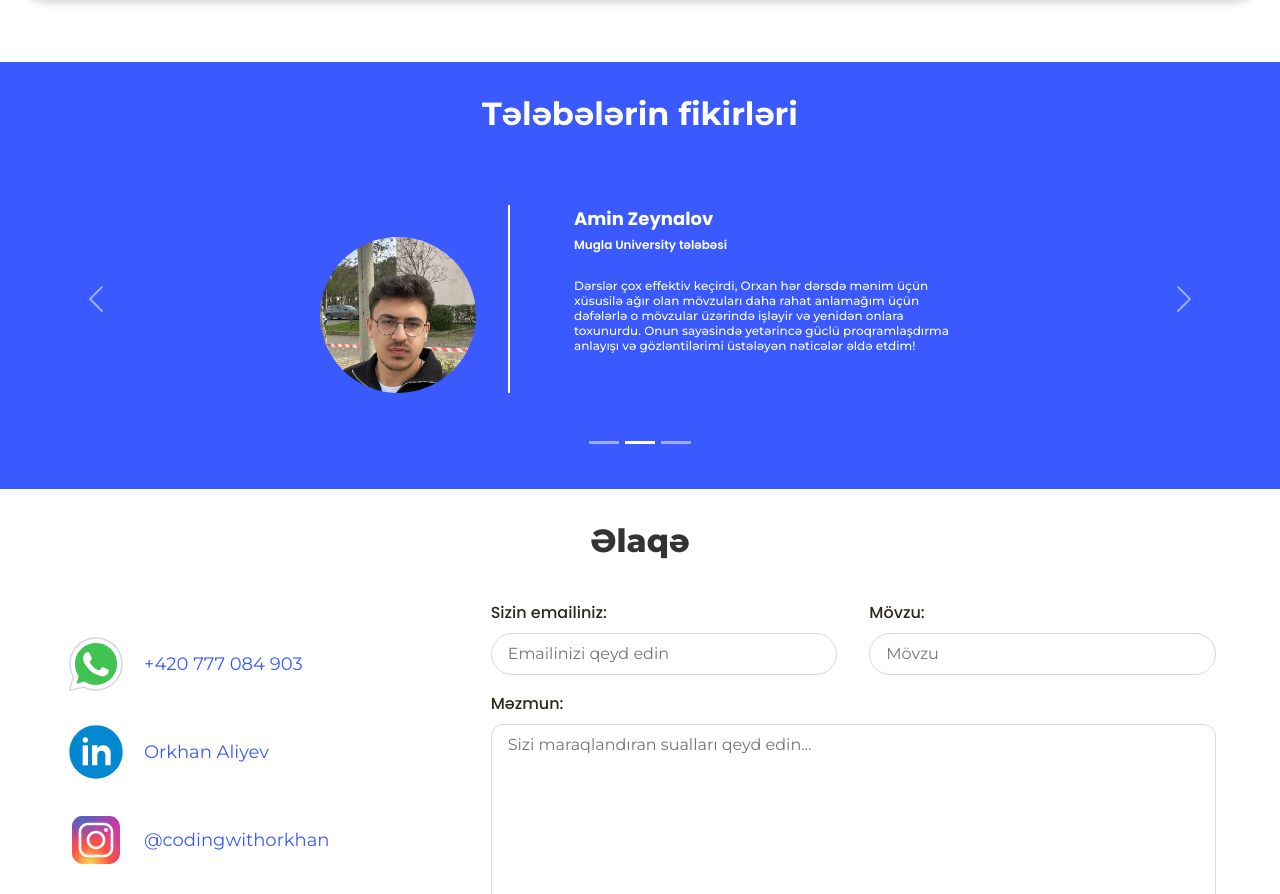
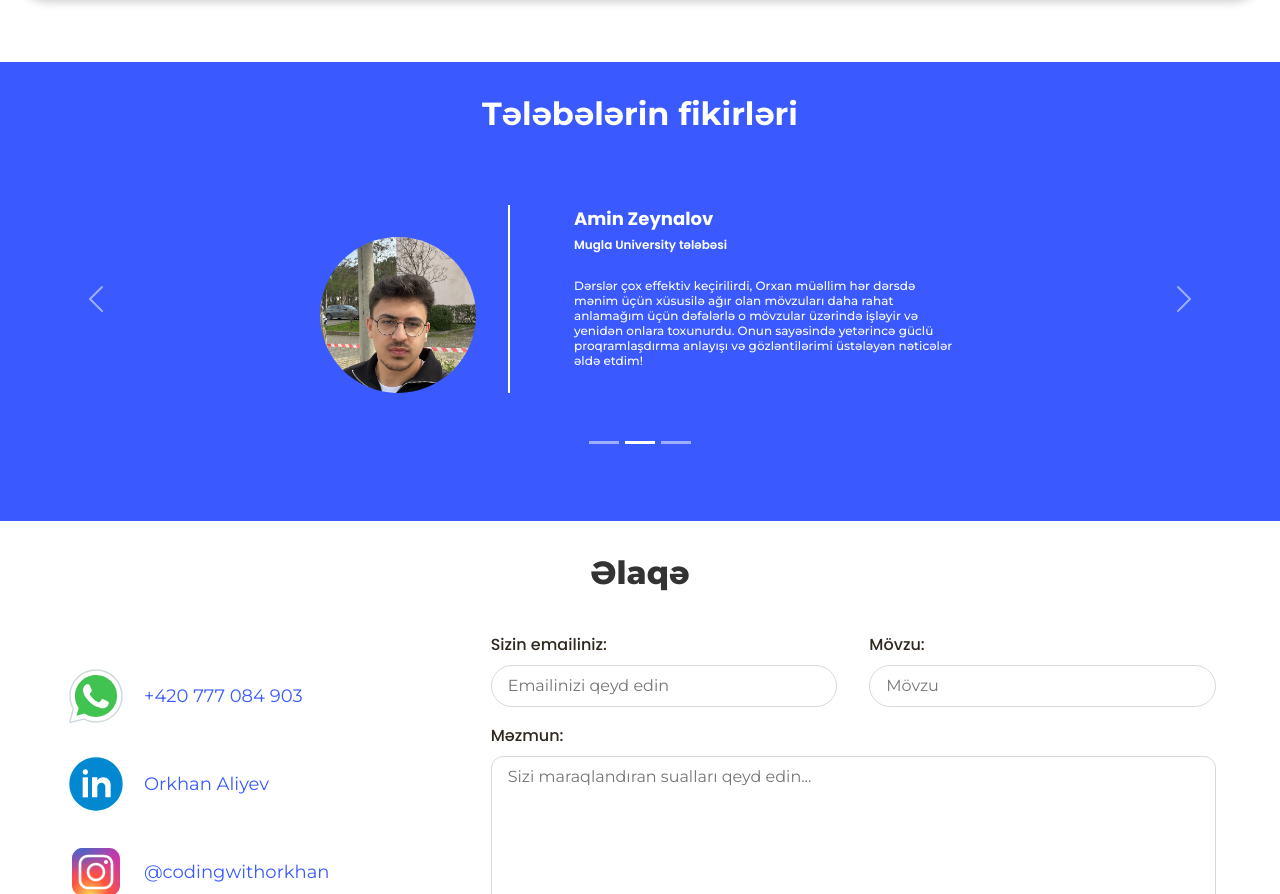
Before and after one commit to orkhen/tutoring_site, a React (Create React App) app: page / in a window 1280 px wide. Shown: the part 3426-4320 px from the top of the page. Built offline with nearby package versions, Linux system fonts and the light colour scheme.

Commit message:
2/28/2024 7:46PM

```diff
--- a/src/components/Students/Students.jsx
+++ b/src/components/Students/Students.jsx
@@ -41,7 +41,7 @@ const Students = () => {
 
             <Carousel
               // indicators={false}
-              // interval={0}
+              interval={3500}
             >
                 <Carousel.Item className=''>
                   <div className="carousel-item-container d-flex justify-content-center">
@@ -49,7 +49,7 @@ const Students = () => {
                       photo={StudentAykhan}
                       name={'Aykhan Mustafayev'}
                       uni={'KU Leuven tələbəsi'}
-                      opinion={'Asan, keyfiyyətli, və əla təlim. Orxan mənim üçün əvvəllər anlamaqda çətinlik çəkdiyim konseptləri çox gözəl izah etdi. Dərsləri çox rahat və dostcasına keçir, heç bir təzyiq yox idi. Hər dərsdən sonra keçdiyimiz mövzular üzrə mənə çox rahat və aydı materiallarla yanaşı praktiki ev tapşırıqları da verirdi.'}
+                      opinion={'Asan, keyfiyyətli, və əla təlim. Orxan müəllim mənim üçün əvvəllər anlamaqda çətinlik çəkdiyim konseptləri çox gözəl izah etdi. Dərsləri çox rahat və dostcasına keçir, heç bir təzyiq yox idi. Hər dərsdən sonra keçdiyimiz mövzular üzrə mənə çox rahat və aydın materiallarla yanaşı praktiki ev tapşırıqları da verirdi.'}
                     />
                   </div>
                 </Carousel.Item>
@@ -60,7 +60,7 @@ const Students = () => {
                       photo={StudentAminZ}
                       name={'Amin Zeynalov'}
                       uni={'Mugla University tələbəsi'}
-                      opinion={'Dərslər çox effektiv keçirdi, Orxan hər dərsdə mənim üçün xüsusilə ağır olan mövzuları daha rahat anlamağım üçün dəfələrlə o mövzular üzərində işləyir və yenidən onlara toxunurdu. Onun sayəsində yetərincə güclü proqramlaşdırma anlayışı və gözləntilərimi üstələyən nəticələr əldə etdim!'}
+                      opinion={'Dərslər çox effektiv keçirilirdi, Orxan müəllim hər dərsdə mənim üçün xüsusilə ağır olan mövzuları daha rahat anlamağım üçün dəfələrlə o mövzular üzərində işləyir və yenidən onlara toxunurdu. Onun sayəsində yetərincə güclü proqramlaşdırma anlayışı və gözləntilərimi üstələyən nəticələr əldə etdim!'}
                     />
                   </div>
                 </Carousel.Item>
@@ -71,7 +71,7 @@ const Students = () => {
                       photo={StudentAminB}
                       name={'Amin Bağırov'}
                       uni={'UNEC tələbəsi'}
-                      opinion={'Dərslər əsasən interaktiv keçdiyindən dərslərimiz qat-qat effektiv keçirdi. Orxan çox ünsiyyətcil və peşəkar bir müəllimdir. Dərslər çox aydın və rahat təşkil olunub, hər dərsdən sonra lazımi bütün materiallar ilə təmin edirdi. Çox faydalı və maraqlı təcrübə idi!'}
+                      opinion={'Dərslər əsasən interaktiv keçirildiyindən qat-qat effektiv olurdu. O, çox ünsiyyətcil və peşəkar bir müəllimdir. Dərslər çox aydın və rahat təşkil olunub, hər dərsdən sonra lazımi bütün materiallar ilə təmin edirdi. Çox faydalı və maraqlı təcrübə idi!'}
                     />
                   </div>
                 </Carousel.Item>
--- a/src/components/Students/students.css
+++ b/src/components/Students/students.css
@@ -4,7 +4,7 @@
 
 .students-container {
     margin: 2rem 0rem 0 0rem;
-    padding-bottom: 6rem;
+    padding-bottom: 8rem;
 }
 
 .students-title h3 {
```
